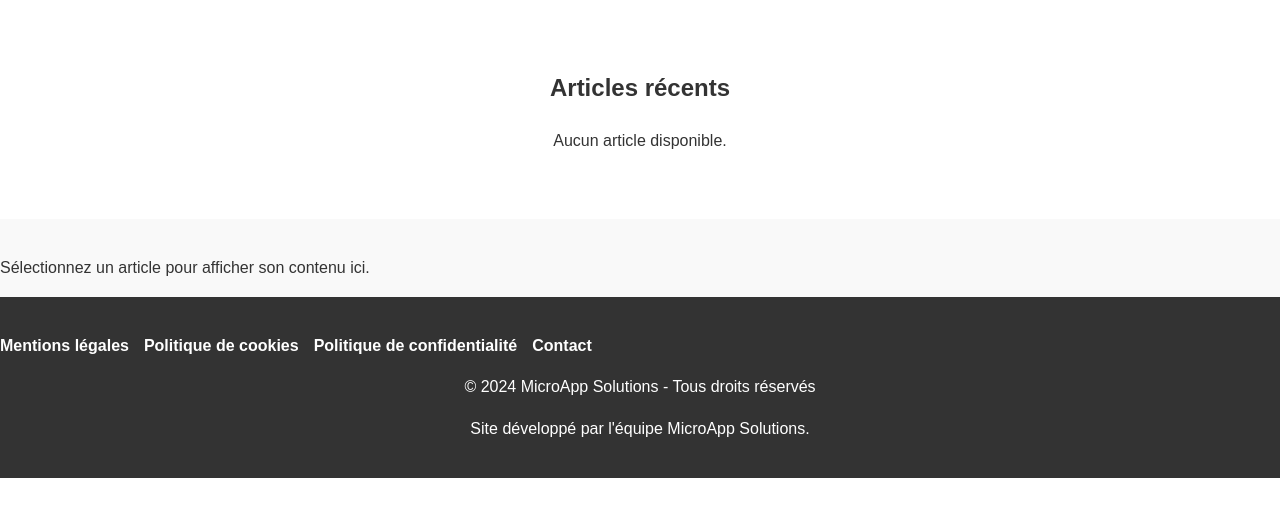
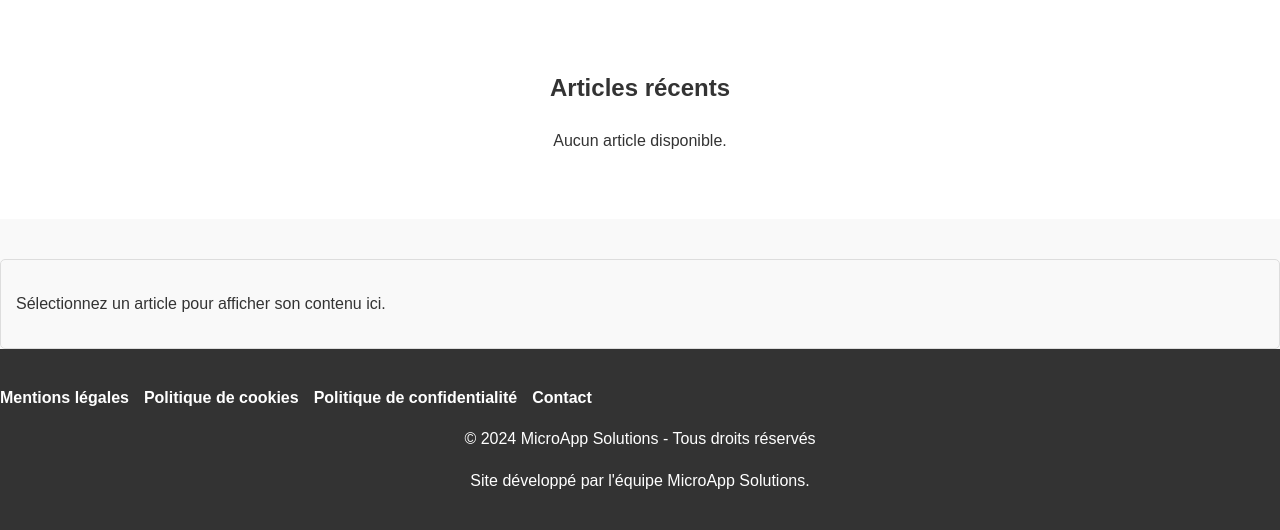
Before and after one commit to bertinstephane42/siteweb, a PHP site: page / in a window 1280 px wide. Shown: the part 710-1240 px from the top of the page. Before the commit the page ends 1188 px from the top, so only its background shows below. Run offline with PHP 8.4, Linux system fonts and the light colour scheme; data that the repository does not hold is empty.

Commit message:
Add files via upload

```diff
--- a/assets/css/styles.css
+++ b/assets/css/styles.css
@@ -313,3 +313,11 @@ form label {
 form textarea {
     resize: vertical;
 }
+
+.article-detail {
+    margin-top: 20px;
+    padding: 15px;
+    border: 1px solid #ddd;
+    background-color: #f9f9f9;
+    border-radius: 5px;
+}
```
